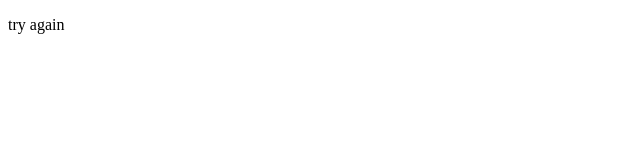
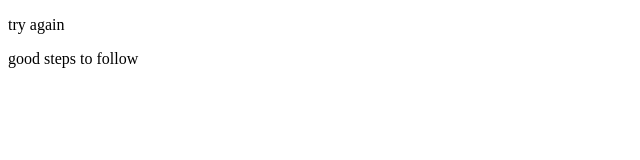
Before and after one commit to St-Louis-Women-March-2022/js-assignment-4-html-me-something-JA-11, a website: page index.html in a window 1280 px wide. Shown: the whole page, without its empty margins (0-640 px from the left). Drawn offline with Linux system fonts and the light colour scheme.

Commit message:
learning the steps

```diff
--- a/index.html
+++ b/index.html
@@ -4,6 +4,7 @@
    </head>
    <body>
       <p>try again</p>
+      <p>good steps to follow</p>
       <!-- Write your HTML in this file! -->
    </body>
 </html>
```
